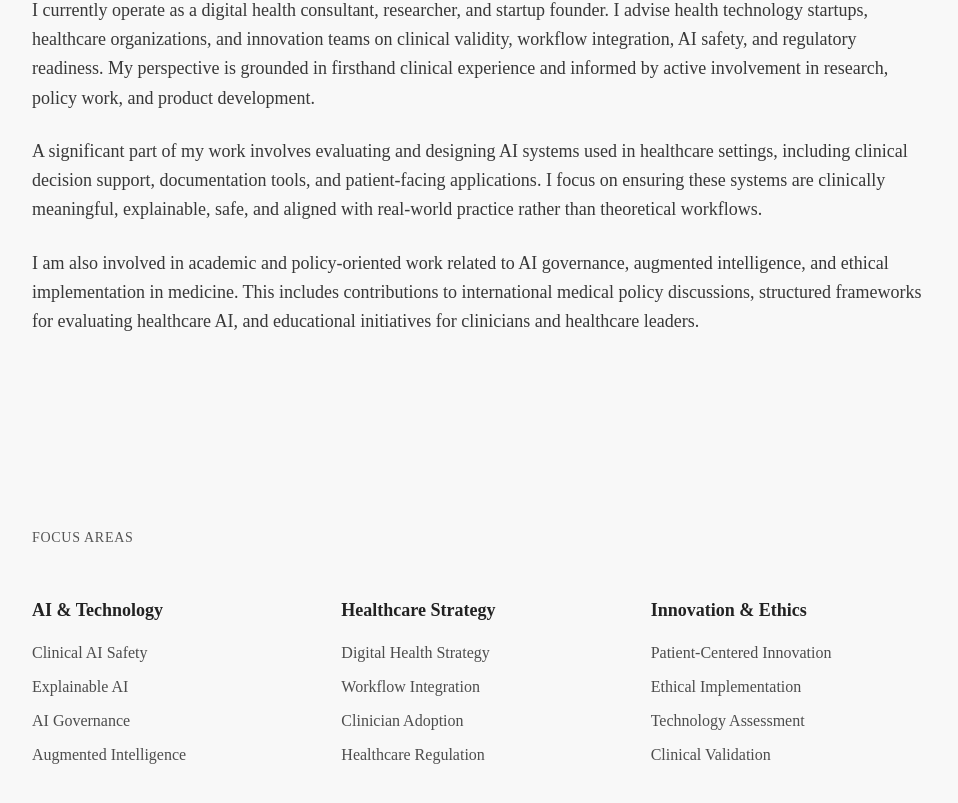
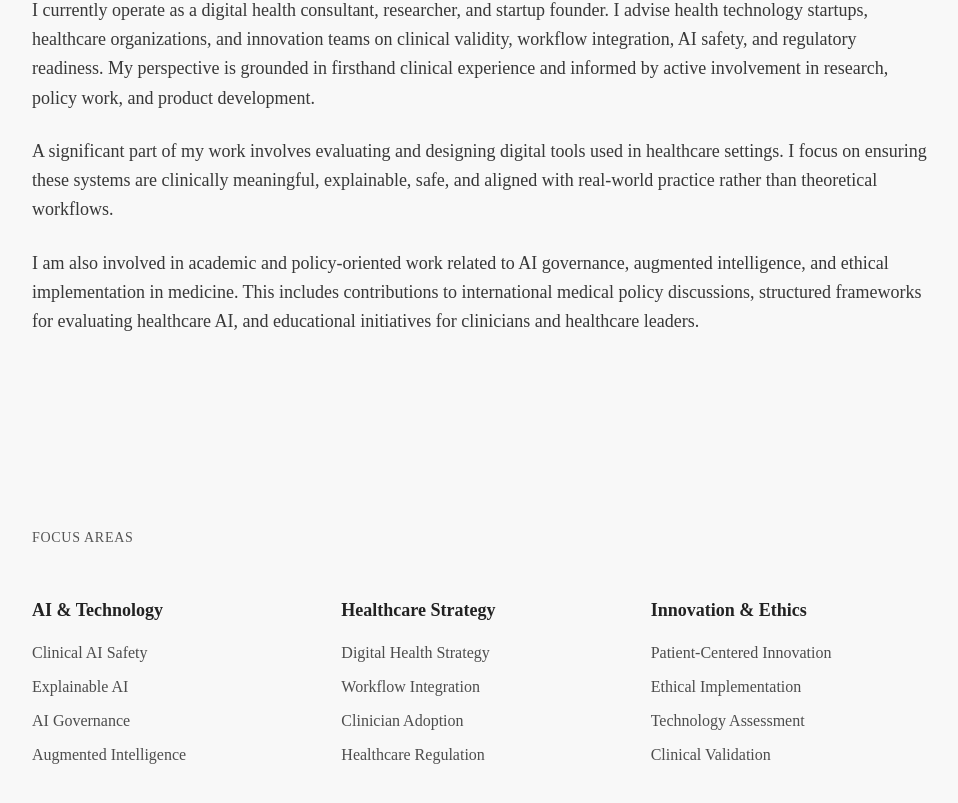
Before and after one commit to jacobthazmathew/jacobthazmathew.github.io, a Next.js app: page / in a window 1280 px wide. Shown: the part 1064-1867 px from the top of the page, without its empty margins (160-1118 px from the left). Built offline with nearby package versions, Linux system fonts and the light colour scheme.

Commit message:
docs: Generalize description of healthcare tools from AI systems to digital tools in about section.

```diff
--- a/components/about.tsx
+++ b/components/about.tsx
@@ -16,8 +16,7 @@ export function About() {
             experience and informed by active involvement in research, policy work, and product development.
           </p>
           <p>
-            A significant part of my work involves evaluating and designing AI systems used in healthcare settings,
-            including clinical decision support, documentation tools, and patient-facing applications. I focus on
+            A significant part of my work involves evaluating and designing digital tools used in healthcare settings. I focus on
             ensuring these systems are clinically meaningful, explainable, safe, and aligned with real-world practice
             rather than theoretical workflows.
           </p>
```
